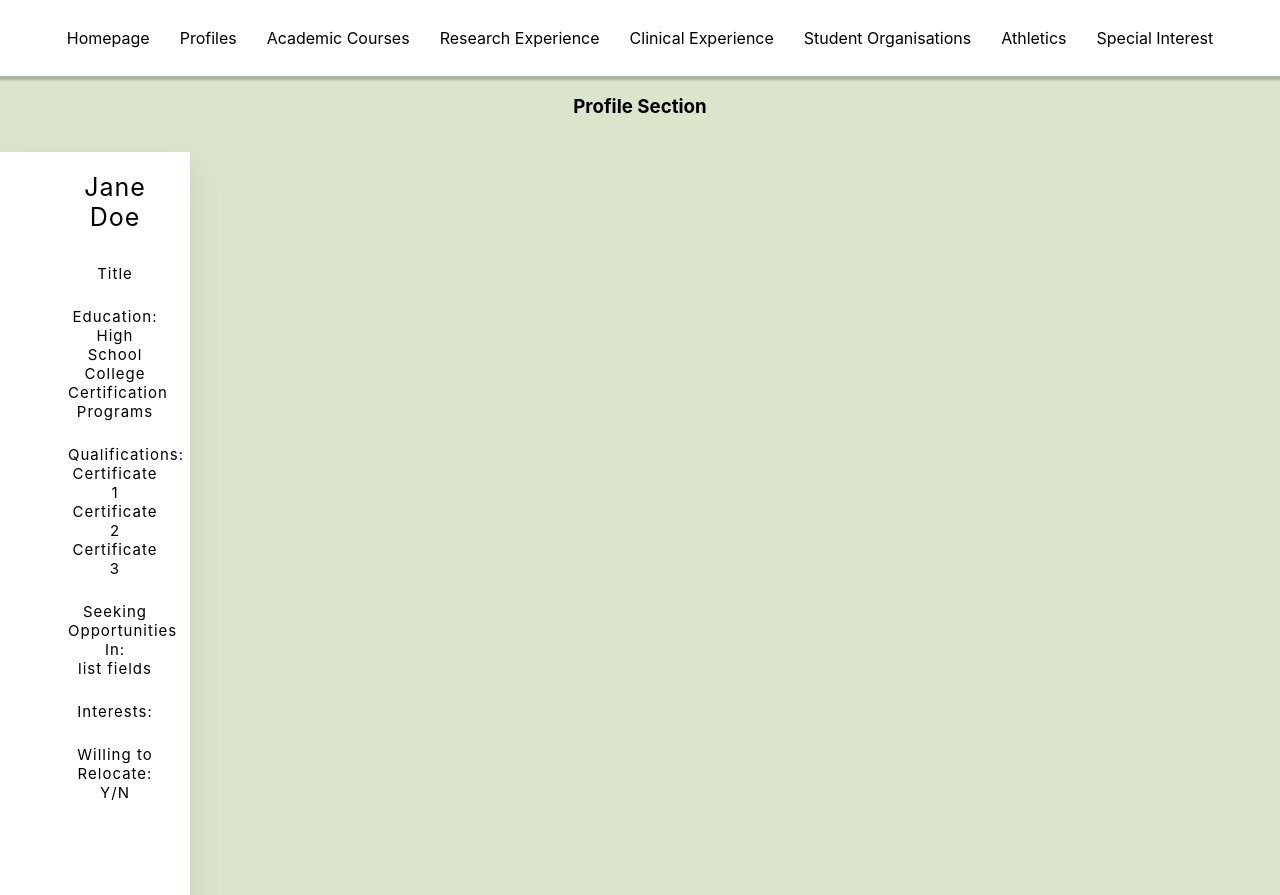
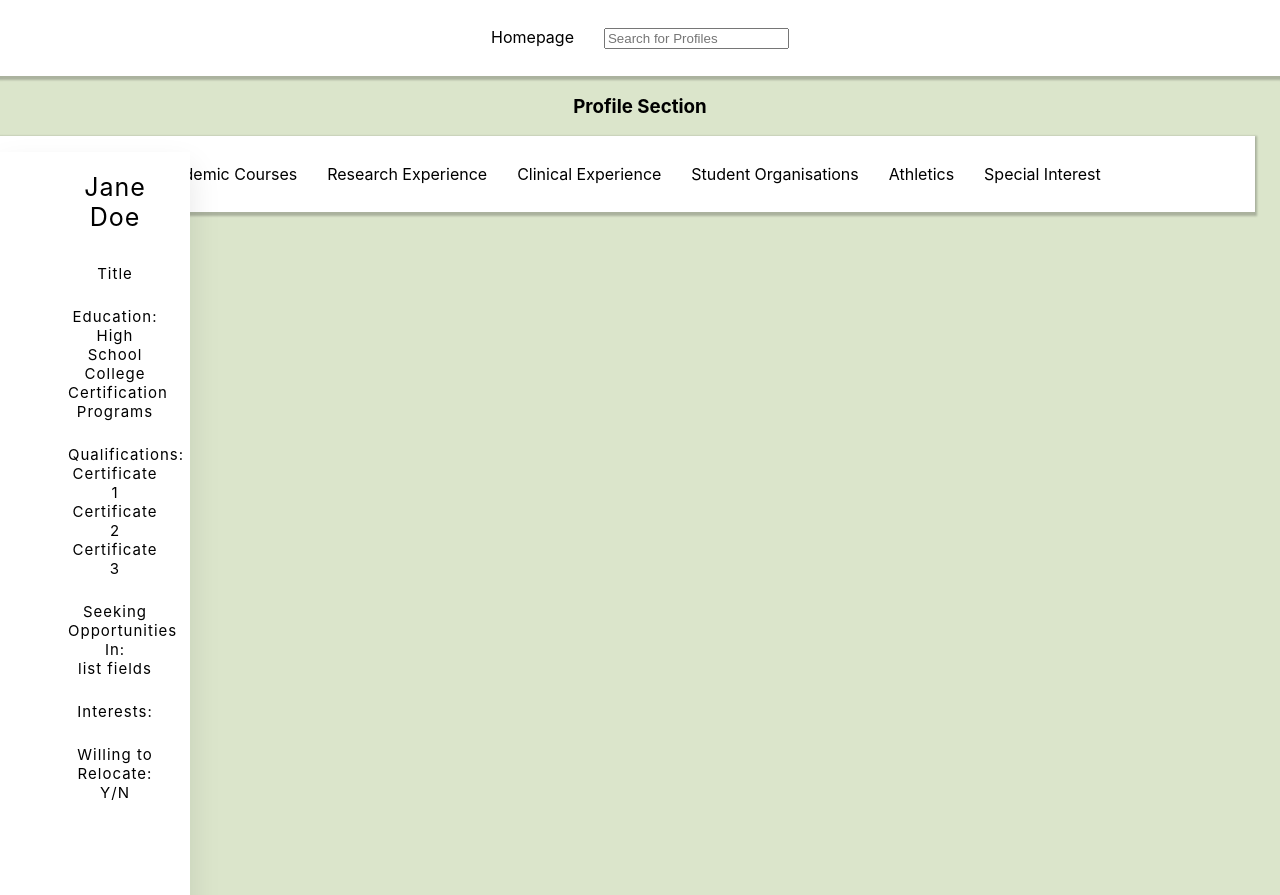
Before and after one commit to healthhub-platform/health-hub, a React (Create React App) app: page /Profiles in a window 1280 px wide. Built offline with nearby package versions, Linux system fonts and the light colour scheme.

Commit message:
started adding search bar

```diff
--- a/src/App.js
+++ b/src/App.js
@@ -20,13 +20,6 @@ function App() {
         <Routes>
           <Route path='/' element={<Homepage/>}/>
           <Route path='/Profiles' element={<ProfileMain/>}/>
-          <Route path='/AcademicCourses' element={<AcademicCourses/>}/>
-          <Route path='/ResearchExperience' element={<ResearchExperience/>}/>
-          <Route path='/ClinicalExperience' element={<ClinicalExperience/>}/>
-          <Route path='/StudentOrganisations' element={<StudentOrganisations/>}/>
-          <Route path='/Athletics' element={<Athletics/>}/>
-          <Route path='/SpecialInterest' element={<SpecialInterest/>}/>
-
 
         </Routes>
       </Router>
--- a/src/components/Navbar.js
+++ b/src/components/Navbar.js
@@ -10,26 +10,11 @@ const Navbar= () => {
                     <NavLink to="/">Homepage</NavLink>
                 </li>
                 <li>
-                    <NavLink to="/Profiles">Profiles</NavLink>
+                    <NavLink to="/Profiles"><div className='searchbar'>
+                    <input placeholder="Search for Profiles"/>
+                </div></NavLink>
                 </li>
-                <li>
-                    <NavLink to="/AcademicCourses">Academic Courses</NavLink>
-                </li>
-                <li>
-                    <NavLink to="/ResearchExperience">Research Experience</NavLink>
-                </li>
-                <li>
-                    <NavLink to="/ClinicalExperience">Clinical Experience</NavLink>
-                </li>
-                <li>
-                    <NavLink to="/StudentOrganisations">Student Organisations</NavLink>
-                </li>
-                <li>
-                    <NavLink to="/Athletics">Athletics</NavLink>
-                </li>
-                <li>
-                    <NavLink to="/SpecialInterest">Special Interest</NavLink>
-                </li>
+
             </ul>
         </div>
     );
--- /dev/null
+++ b/src/mock-data.json
@@ -0,0 +1,27 @@
+[
+    {
+        "id": 1,
+        "Name": "Jane Doe",
+        "Education": {
+            "High School": "Temp High School",
+            "College": "Example College",
+            "Certification Program": "Program"
+        },
+        "Qualifications":
+        {
+            "qualification 1": "certificate 1",
+            "qualification 2": "certificate 2"
+        },
+        "Opportunities":
+        {
+            "field 1": "Public Health",
+            "field 2": "Neuroscience"
+        },
+        "Interests":
+        {
+            "Interest 1": "some interest",
+            "Interest 2": "some interest"
+        },
+        "Relocation": "Yes"
+    }
+]
--- a/src/pages/Profile/ProfileMain.js
+++ b/src/pages/Profile/ProfileMain.js
@@ -1,5 +1,14 @@
 import React from 'react';
 import './ProfileMain.css';
+import { BrowserRouter as Router, Routes, Route, Link } from "react-router-dom";
+import ProfileNavbar from './ProfileNavBar';
+import AcademicCourses from './AcademicCourses';
+import ResearchExperience from './ResearchExperience';
+import ClinicalExperience from './ClinicalExperience';
+import StudentOrganisations from './StudentOrgs';
+import Athletics from './Athletics';
+import SpecialInterest from './SpecialInterest';
+import Data from '../../mock-data.json';
 const ProfileMain = () => {
     return (
         <div className='container'>
@@ -17,6 +26,20 @@ const ProfileMain = () => {
 
             <div className="content">
 
+
+                <ProfileNavbar/>
+                <Routes>
+                {/*<Route path='/Profiles' element={<ProfileMain/>}/>*/}
+                <Route path='/AcademicCourses' element={<AcademicCourses/>}/>
+                <Route path='/ResearchExperience' element={<ResearchExperience/>}/>
+                <Route path='/ClinicalExperience' element={<ClinicalExperience/>}/>
+                <Route path='/StudentOrganisations' element={<StudentOrganisations/>}/>
+                <Route path='/Athletics' element={<Athletics/>}/>
+                <Route path='/SpecialInterest' element={<SpecialInterest/>}/>
+
+
+                </Routes>
+
             </div>
         </div>
     );
--- /dev/null
+++ b/src/pages/Profile/ProfileNavBar.css
@@ -0,0 +1,33 @@
+.navigation {
+    height: 60px;
+    width: 100%;
+    display: flex;
+    align-items: center;
+    justify-content: space-around; /* Distributes items evenly */
+    position: relative;
+    padding: 0.5rem 0rem;
+    background-color: #fff;
+    color: black;
+    box-shadow: 0 2px 2px 2px rgba(9, 9, 9, 0.23);
+}
+
+.navigation ul {
+    display: flex; /* To make items align horizontally */
+    list-style: none; /* Removes the bullet points */
+    padding: 0;
+    margin: 0;
+}
+
+.navigation li {
+    margin: 0 15px; /* Spacing between navbar items */
+}
+
+.navigation a {
+    text-decoration: none;
+    color: black;
+    transition: color 0.3s; /* Smooth color transition on hover */
+}
+
+.navigation a:hover {
+    color: #007BFF; /* Change color on hover */
+}
--- a/src/pages/Profile/ProfileNavBar.js
+++ b/src/pages/Profile/ProfileNavBar.js
@@ -1,25 +1,34 @@
 import React from 'react';
+import "./ProfileNavBar.css";
+import { NavLink } from "react-router-dom";
 const ProfileNavbar= () => {
     return (
         <div className="navigation">
+            <ul>
+                {/*<li>
+                    <NavLink to="/ProfileMain">Bio</NavLink>
+    </li>*/}
                 <li>
-                <NavLink to="/academic-courses">Academic Courses</NavLink>
+                    <NavLink to="/AcademicCourses">Academic Courses</NavLink>
                 </li>
                 <li>
-                <NavLink to="/Profiles/research">Research Experience</NavLink>
+                    <NavLink to="/ResearchExperience">Research Experience</NavLink>
                 </li>
                 <li>
-                <NavLink to="/Profiles/clinical-experience">Clinical Experience</NavLink>
+                    <NavLink to="/ClinicalExperience">Clinical Experience</NavLink>
                 </li>
                 <li>
-                <NavLink to="/Profiles/student-orgs">Student Organizations</NavLink>
+                    <NavLink to="/StudentOrganisations">Student Organisations</NavLink>
                 </li>
                 <li>
-                <NavLink to="/Profiles/athletics">Athletics</NavLink>
+                    <NavLink to="/Athletics">Athletics</NavLink>
                 </li>
                 <li>
-                <NavLink to="/Profiles/interests">Special Interests</NavLink>
+                    <NavLink to="/SpecialInterest">Special Interest</NavLink>
                 </li>
+            </ul>
         </div>
     );
 }
+
+export default ProfileNavbar;
```
Also changed, not shown: src/components/Search.js (added, +30 -0 lines). Lines whose indentation alone changed are shown as unchanged.
